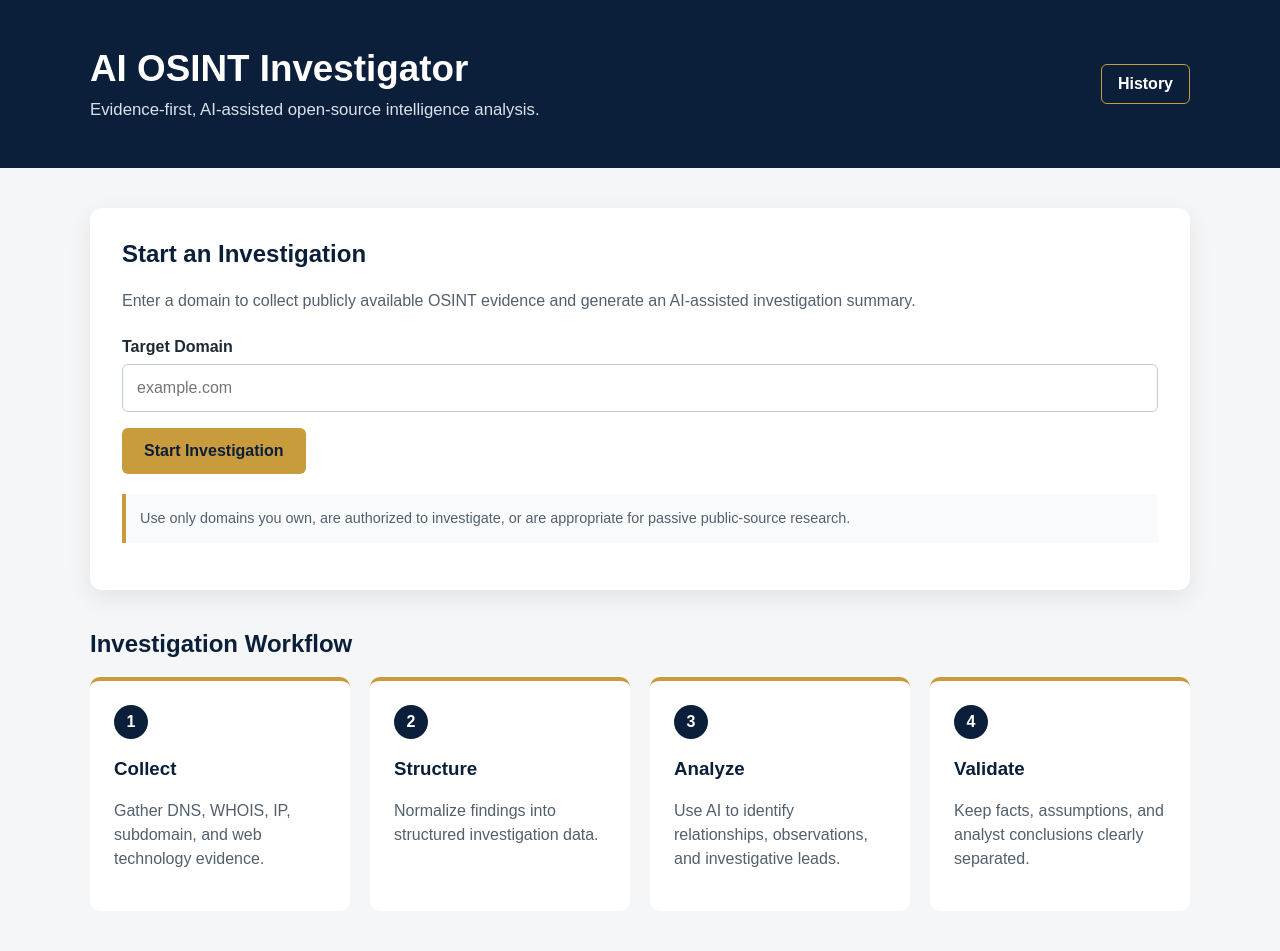
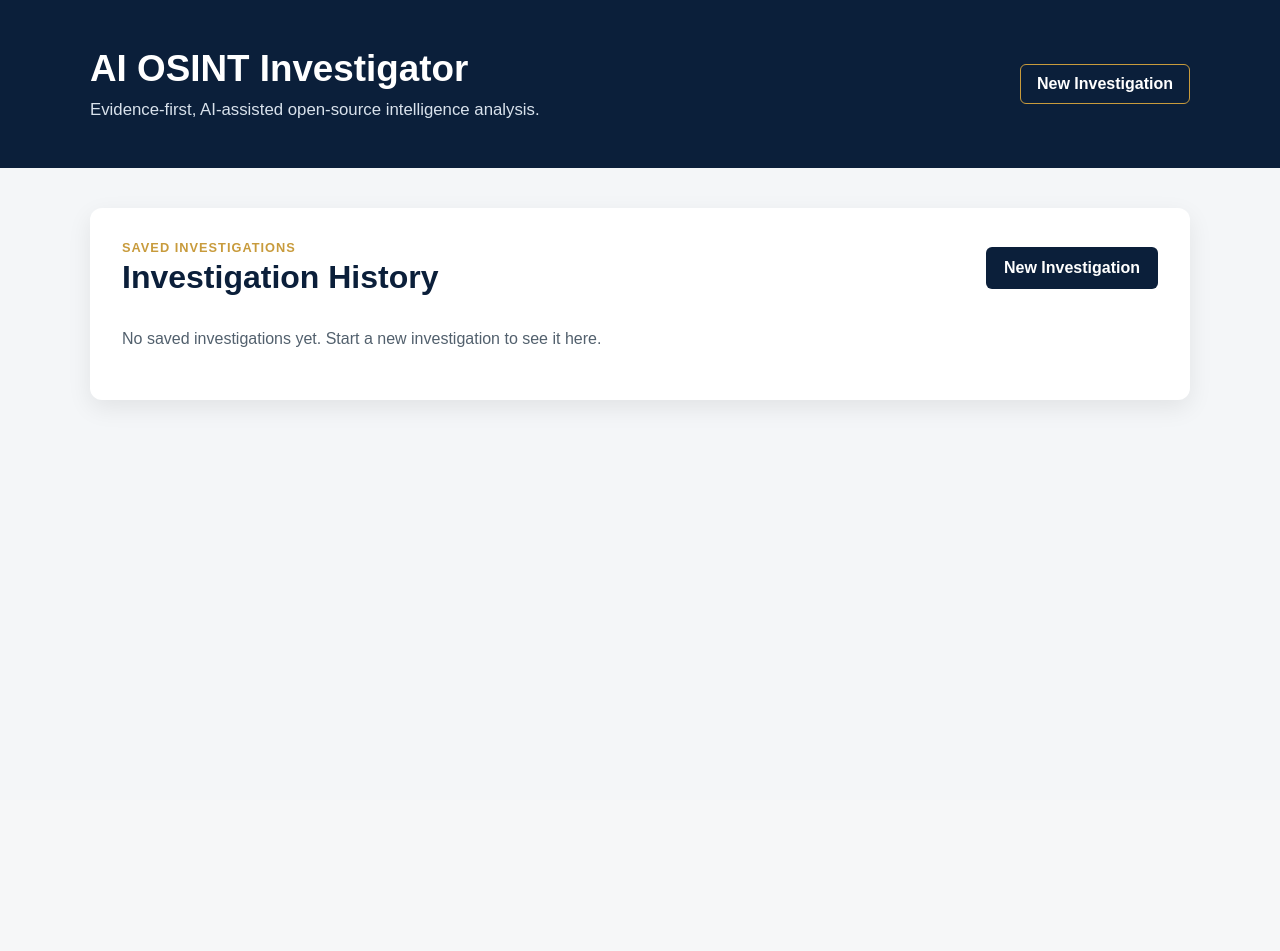
Before and after one commit to BecomingCyber/AI-OSINT-INVESTIGATOR, a Flask app: template templates/history.html in a window 1280 px wide. After the commit the page ends 407 px from the top, so only its background shows below. Run offline with Flask 3, Linux system fonts and the light colour scheme; the template is opened without the code that fills it, so the values that code supplies are empty.

Commit message:
Fix investigation history page

```diff
--- a/templates/history.html
+++ b/templates/history.html
@@ -4,7 +4,7 @@
     <meta charset="UTF-8" />
     <meta name="viewport" content="width=device-width, initial-scale=1.0" />
 
-    <title>AI OSINT Investigator</title>
+    <title>Investigation History - AI OSINT Investigator</title>
 
     <link
       rel="stylesheet"
@@ -25,7 +25,7 @@
           </div>
 
           <nav class="site-nav">
-            <a href="{{ url_for('history') }}"> History </a>
+            <a href="{{ url_for('home') }}">New Investigation</a>
           </nav>
         </div>
       </div>
@@ -33,69 +33,53 @@
 
     <main class="container">
       <section class="investigation-card">
-        <h2>Start an Investigation</h2>
-
-        <p class="description">
-          Enter a domain to collect publicly available OSINT evidence and
-          generate an AI-assisted investigation summary.
-        </p>
-
-        <form method="POST" action="/investigate">
-          <label for="domain"> Target Domain </label>
-
-          <input
-            type="text"
-            id="domain"
-            name="domain"
-            placeholder="example.com"
-            required
-          />
-
-          <button type="submit">Start Investigation</button>
-        </form>
-
-        <p class="authorization-note">
-          Use only domains you own, are authorized to investigate, or are
-          appropriate for passive public-source research.
-        </p>
-      </section>
-
-      <section class="workflow">
-        <h2>Investigation Workflow</h2>
-
-        <div class="workflow-grid">
-          <div class="workflow-item">
-            <span>1</span>
-            <h3>Collect</h3>
-            <p>
-              Gather DNS, WHOIS, IP, subdomain, and web technology evidence.
-            </p>
+        <div class="results-header">
+          <div>
+            <p class="eyebrow">SAVED INVESTIGATIONS</p>
+            <h2>Investigation History</h2>
           </div>
 
-          <div class="workflow-item">
-            <span>2</span>
-            <h3>Structure</h3>
-            <p>Normalize findings into structured investigation data.</p>
+          <a
+            class="new-investigation-button"
+            href="{{ url_for('home') }}"
+          >
+            New Investigation
+          </a>
+        </div>
+
+        {% if investigations %}
+          <div class="history-table">
+            <div class="history-row history-heading">
+              <span>ID</span>
+              <span>Target Domain</span>
+              <span>Status</span>
+              <span>Created Date</span>
+              <span></span>
+            </div>
+
+            {% for investigation in investigations %}
+              <div class="history-row">
+                <span>{{ investigation["id"] }}</span>
+                <span>{{ investigation["target"] }}</span>
+                <span>{{ investigation["status"] }}</span>
+                <span>{{ investigation["created_at"] }}</span>
+                <span>
+                  <a
+                    class="view-button"
+                    href="{{ url_for('view_investigation', investigation_id=investigation['id']) }}"
+                  >
+                    Open
+                  </a>
+                </span>
+              </div>
+            {% endfor %}
           </div>
-
-          <div class="workflow-item">
-            <span>3</span>
-            <h3>Analyze</h3>
-            <p>
-              Use AI to identify relationships, observations, and investigative
-              leads.
-            </p>
-          </div>
-
-          <div class="workflow-item">
-            <span>4</span>
-            <h3>Validate</h3>
-            <p>
-              Keep facts, assumptions, and analyst conclusions clearly
-              separated.
-            </p>
-          </div>
-        </div>
+        {% else %}
+          <p class="description">
+            No saved investigations yet. Start a new investigation to see it
+            here.
+          </p>
+        {% endif %}
       </section>
     </main>
   </body>
```
